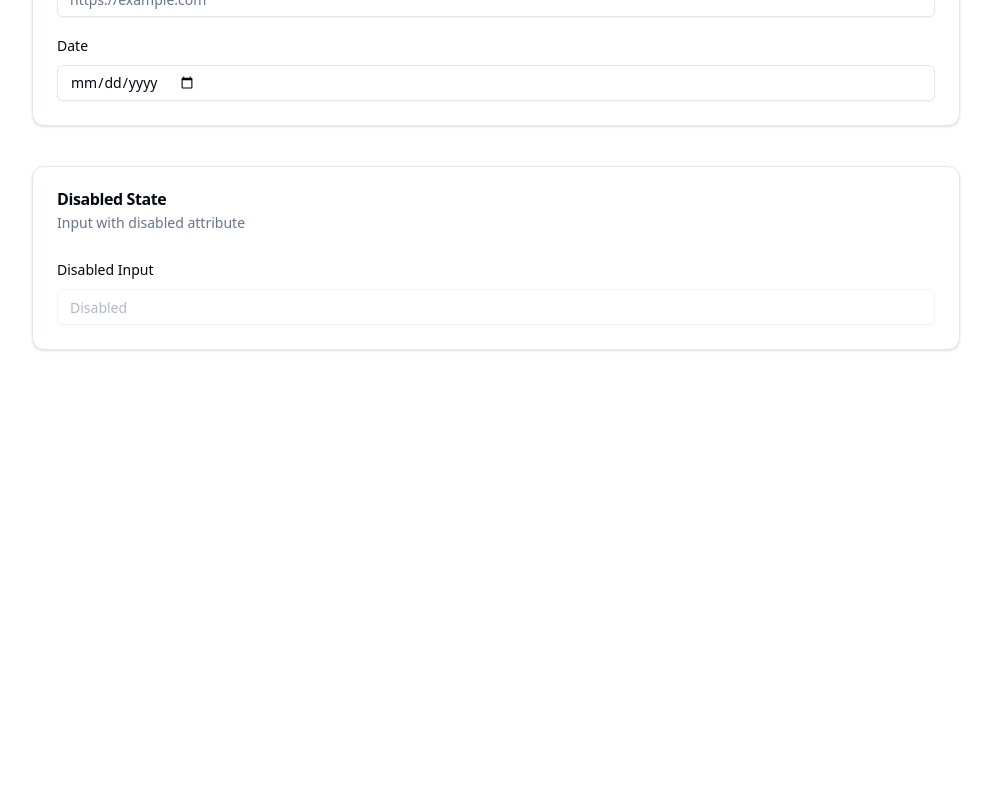
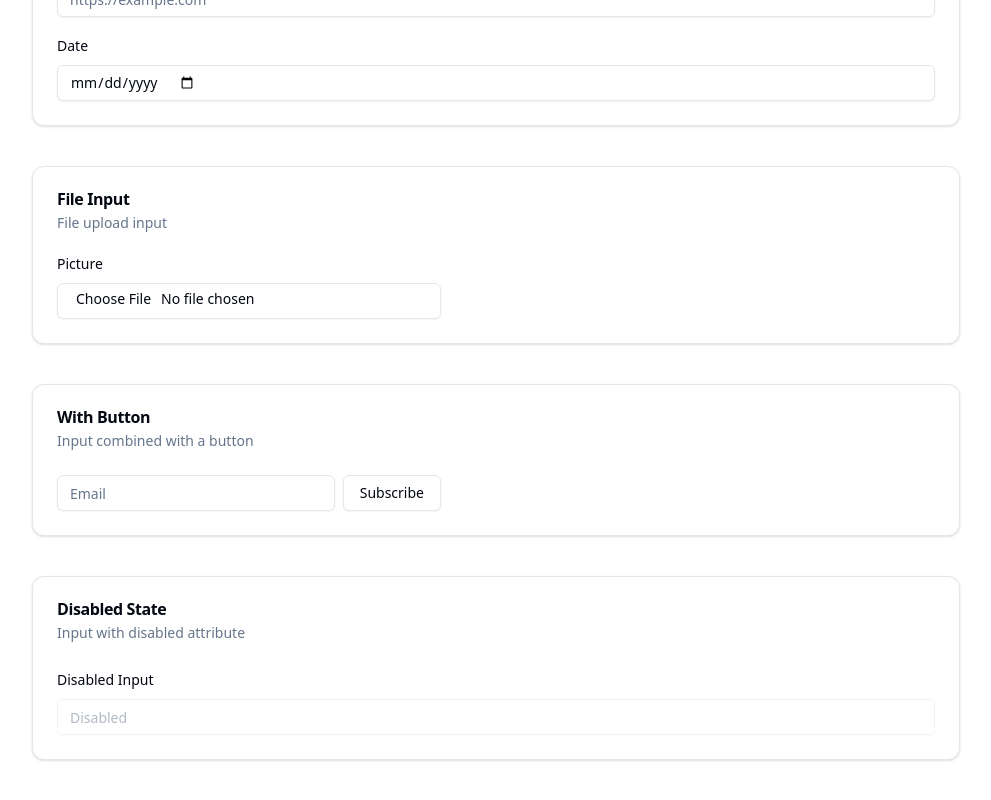
Before and after one commit to pasco-pasco/design-to-code, a React (Vite) app: page /components/input in a window 1280 px wide. Shown: the part 862-1662 px from the top of the page, without its empty margins (254-1245 px from the left). Before the commit the page ends 1260 px from the top, so only its background shows below. Built offline with nearby package versions, Linux system fonts and the light colour scheme.

Commit message:
Enhance InputPage with file input and input-with-button examples

```diff
--- a/src/pages/components/InputPage.tsx
+++ b/src/pages/components/InputPage.tsx
@@ -1,5 +1,6 @@
 import { Input } from '@/components/ui/input'
 import { Label } from '@/components/ui/label'
+import { Button } from '@/components/ui/button'
 import { Card, CardContent, CardDescription, CardHeader, CardTitle } from '@/components/ui/card'
 
 export function InputPage() {
@@ -60,6 +61,34 @@ export function InputPage() {
 
       <Card>
         <CardHeader>
+          <CardTitle>File Input</CardTitle>
+          <CardDescription>File upload input</CardDescription>
+        </CardHeader>
+        <CardContent>
+          <div className="grid w-full max-w-sm items-center gap-3">
+            <Label htmlFor="picture">Picture</Label>
+            <Input id="picture" type="file" />
+          </div>
+        </CardContent>
+      </Card>
+
+      <Card>
+        <CardHeader>
+          <CardTitle>With Button</CardTitle>
+          <CardDescription>Input combined with a button</CardDescription>
+        </CardHeader>
+        <CardContent>
+          <div className="flex w-full max-w-sm items-center gap-2">
+            <Input type="email" placeholder="Email" />
+            <Button type="submit" variant="outline">
+              Subscribe
+            </Button>
+          </div>
+        </CardContent>
+      </Card>
+
+      <Card>
+        <CardHeader>
           <CardTitle>Disabled State</CardTitle>
           <CardDescription>Input with disabled attribute</CardDescription>
         </CardHeader>
```
